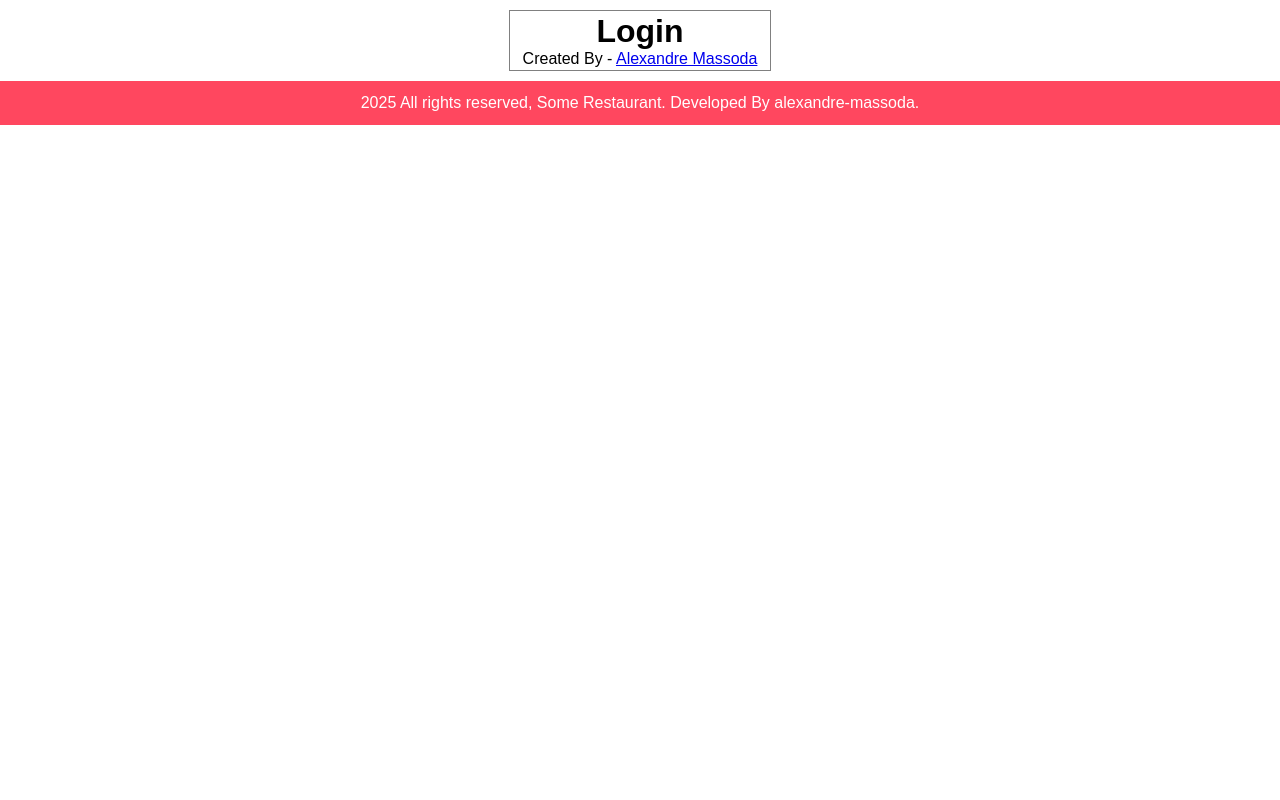
After one commit to Xander1936/food-order-php, a PHP site: page /food-order/admin/login.php in a window 1280 px wide. The commit adds this page. Run offline with PHP 8.4, Linux system fonts and the light colour scheme.

Commit message:
Start Login System

```diff
--- /dev/null
+++ b/admin/login.php
@@ -0,0 +1,20 @@
+<html>
+    <head>
+        <link rel="stylesheet" href="../css/admin.css">
+        <title>Login - Food Order System</title>
+    </head>
+
+    <body>
+        <div class="login">
+            <h1 class="text-center">Login</h1>
+
+            <!-- Login Form Starts Here -->
+
+            <!-- Login Form Ends Here -->
+
+            <p class="text-center">Created By - <a href="https://www.linkedin.com/in/alexandre-massoda">Alexandre Massoda</a> </p>
+        </div>
+    </body>
+</html>
+
+<?php include("partials/footer.php"); ?>
--- a/css/admin.css
+++ b/css/admin.css
@@ -132,3 +132,11 @@ table tr td {
 .footer a:hover {
     color: pink;
 }
+
+/* CSS for Login */
+.login {
+    border: 1px solid grey;
+    width: 20%;
+    margin: 10px auto;
+    padding: 2px;
+}
```
